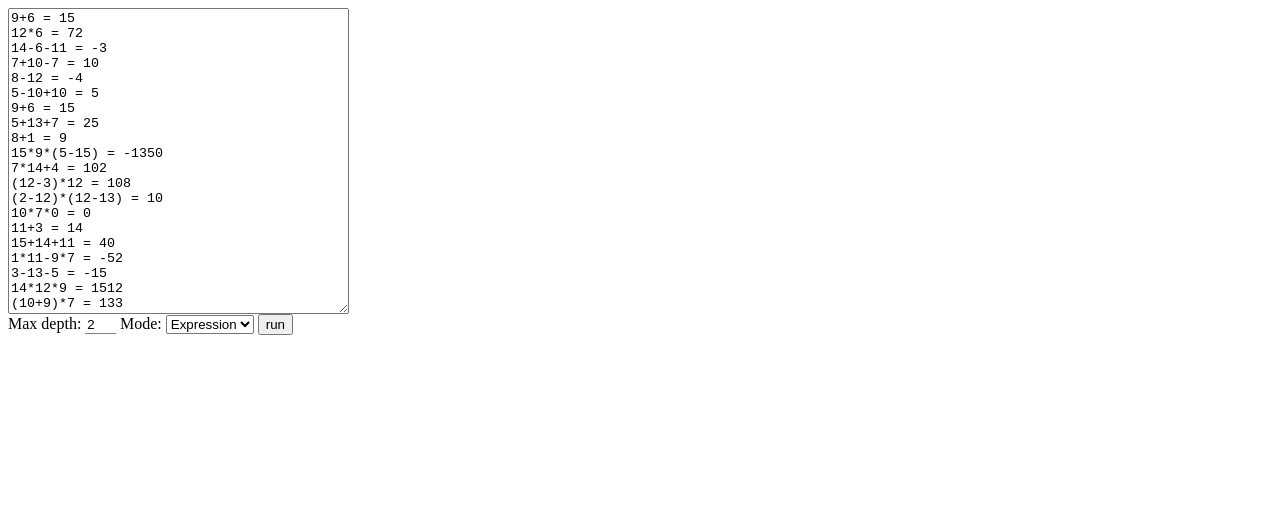
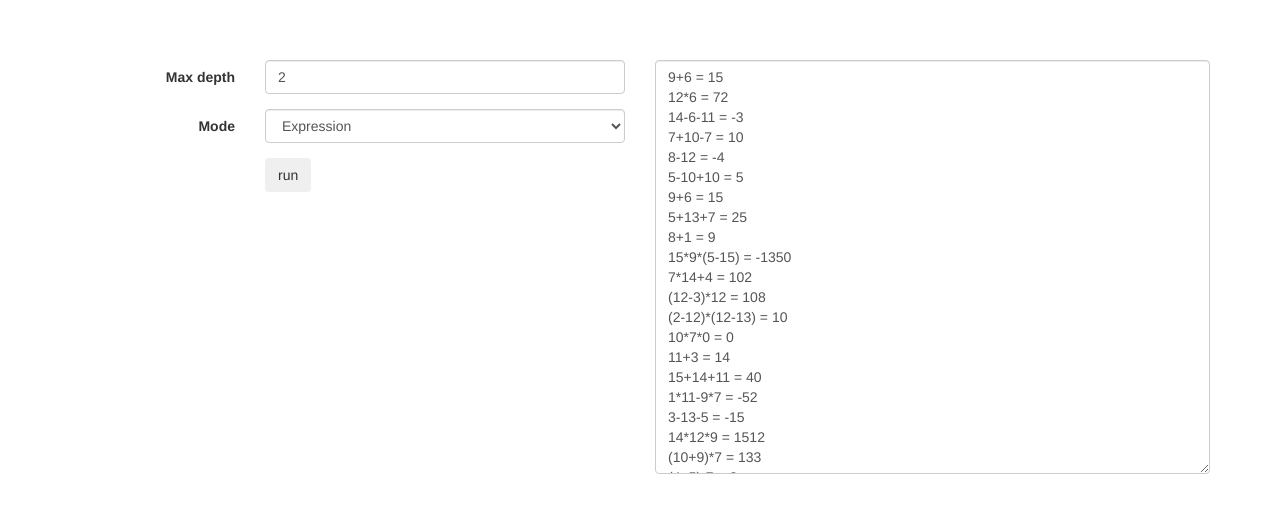
Before and after one commit to thoughtspile/math-coach, a plain HTML site: page index.html in a window 1280 px wide. Drawn offline with nearby package versions, Linux system fonts and the light colour scheme.

Commit message:
bootstrap layout

```diff
--- a/index.css
+++ b/index.css
@@ -1,9 +1,11 @@
-input {
-    width: 2em;
-    border: none;
-    border-bottom: 1px solid grey;
+body, .container.page {
+  height: 100%;
 }
 
-textarea {
-    display: block;
+.container.page {
+    padding-top: 60px;
 }
+
+.result {
+  height: 100%;
+}
--- a/index.html
+++ b/index.html
@@ -4,22 +4,49 @@
 <head>
     <meta charset="utf-8">
     <title>Math expression generator</title>
+
     <link rel="stylesheet" href="index.css" media="screen" >
+    <link rel="stylesheet" href="https://maxcdn.bootstrapcdn.com/bootstrap/3.3.6/css/bootstrap.min.css" media="screen" >
 </head>
 
 <body>
-    <textarea id = 'res' rows = '20' cols = '40'></textarea>
+  <div class='container page'>
+    <div class='row'>
+      <form class='form-horizontal col-xs-6' action="javascript:void(0);">
+        <div class='form-group row'>
+          <label class='col-xs-4 control-label' for='depth'>Max depth</label>
+          <div class='col-xs-8'>
+            <input class='form-control' id='depth' value='2' type='number' min='0'>
+            </input>
+          </div>
+        </div>
 
-    Max depth: <input id = 'depth' value = '2' type = 'number'></input>
-    Mode:
-    <select id = 'mode'>
-        <option value = 'expr' selected>Expression</option>
-        <option value = 'eqn'>Equation</option>
-    </select>
-    <button id = 'run'>run</button>
+        <div class='form-group row'>
+          <label class='col-xs-4 control-label' for='mode'>Mode</label>
+          <div class='col-xs-8'>
+            <select class='form-control' id='mode'>
+                <option value='expr' selected>Expression</option>
+                <option value='eqn'>Equation</option>
+            </select>
+          </div>
+        </div>
 
-    <script src = 'expr-generator.js'></script>
-    <script src = 'index.js'></script>
+        <div class='form-group row'>
+          <div class='col-xs-offset-4 col-xs-8'>
+            <button type='submit' class='btn btn-secondary' id='run'>run</button>
+          </div>
+        </div>
+      </form>
+
+      <div class='col-xs-6'>
+        <textarea class='result form-control' id='res' rows = '20' cols = '40'>
+        </textarea>
+      </div>
+    </div>
+  </div>
+
+  <script src = 'expr-generator.js'></script>
+  <script src = 'index.js'></script>
 </body>
 
 </html>
```
